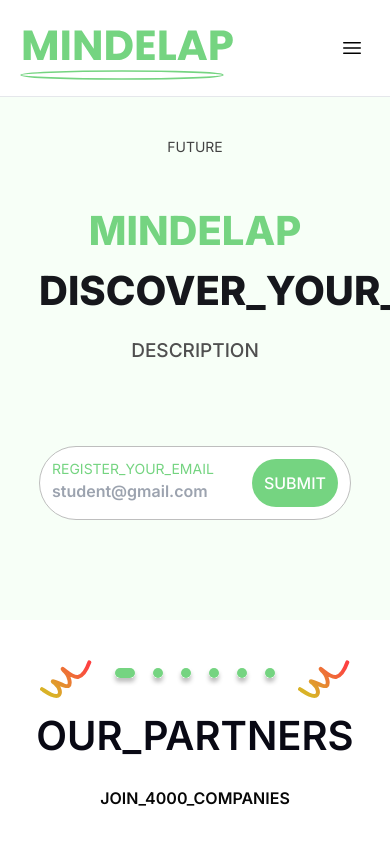
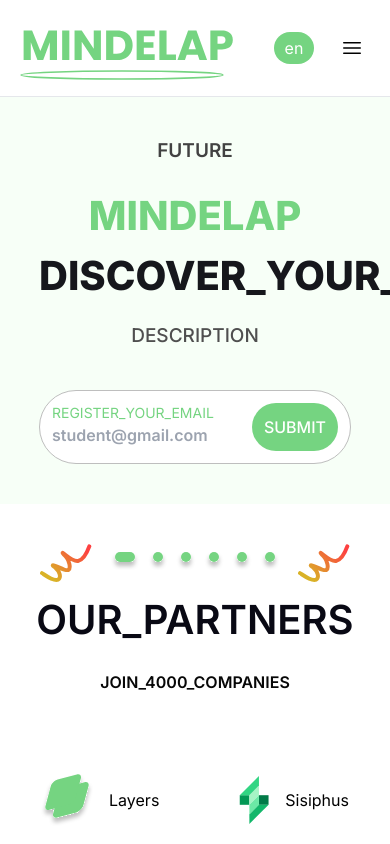
Before and after one commit to SherNadir/mind-lap, a Next.js app: page /de in a window 390 px wide. Shown: the top 844 px of the page. Built offline with nearby package versions, Linux system fonts and the light colour scheme; what i18next-resources-to-backend would draw is missing.

Commit message:
language change buton on mobile screen

```diff
--- a/src/app/[lng]/components/Hero/Hero.jsx
+++ b/src/app/[lng]/components/Hero/Hero.jsx
@@ -7,10 +7,12 @@ import Image from "next/image";
 export const Hero = ({ lng }) => {
   const { t } = useTranslation(lng);
   return (
-    <div className="content w-4/5  m-auto mb-[100px]">
+    <div className="content w-4/5  m-auto mb-10 sm:mb-[100px]">
       <div className="w-full flex flex-col text-center lg:text-start lg:w-3/5 ">
-        <p className={`text-sm sm:text-4xl text-dark mt-10 `}>{t("FUTURE")}</p>
-        <p className="mt-[44px] text-6xl sm:text-7xl text-primary">MINDELAP</p>
+        <p className={`text-4xl text-dark mt-10 `}>{t("FUTURE")}</p>
+        <p className="mt-5 lg:mt-[44px] text-6xl sm:text-7xl text-primary">
+          MINDELAP
+        </p>
         <p className="mt-0 mb-4 text-6xl sm:text-7xl text-dark-100 leading-[60px]">
           {t("DISCOVER_YOUR_DREAM")}
         </p>
@@ -28,7 +30,7 @@ export const Hero = ({ lng }) => {
           style={{ width: "100%", height: "100%" }}
         />
       </div>
-      <div className="flex px-3 sm:px-8 py-3 bg-white rounded-full gap-0 sm:gap-4 max-w-[40rem] justify-between border border-grey-light mt-[80px]">
+      <div className="flex px-3 sm:px-8 py-3 bg-white rounded-full gap-0 sm:gap-4 max-w-[40rem] justify-between border border-grey-light mt-10 sm:mt-[80px]">
         <div>
           <p className="text-primary text-sm font-normal">
             {t("REGISTER_YOUR_EMAIL")}
--- a/src/app/[lng]/components/Navbar/Navbar.jsx
+++ b/src/app/[lng]/components/Navbar/Navbar.jsx
@@ -42,6 +42,17 @@ export const Navbar = ({ lng }) => {
               </div>
               <div>
                 <Logo />
+              </div>
+              <div className="bg-primary w-10 h-8 rounded-full flex lg:hidden items-center  justify-center text-white mr-14">
+                {languages
+                  .filter((l) => lng !== l)
+                  .map((l) => {
+                    return (
+                      <span key={l}>
+                        <Link href={`/${l}`}>{l}</Link>
+                      </span>
+                    );
+                  })}
               </div>
               <div className="hidden lg:flex items-center gap-4">
                 <ul className="flex gap-8">
@@ -156,7 +167,7 @@ export const Navbar = ({ lng }) => {
                           <div className="flex items-center">
                             <button type="button">{item.icon}</button>
                             <div className="ml-2.5">
-                              <p className=" text-dark text-sm	">{item.name}</p>
+                              <p className="  text-sm	">{item.name}</p>
                             </div>
                           </div>
                         </Link>
```
